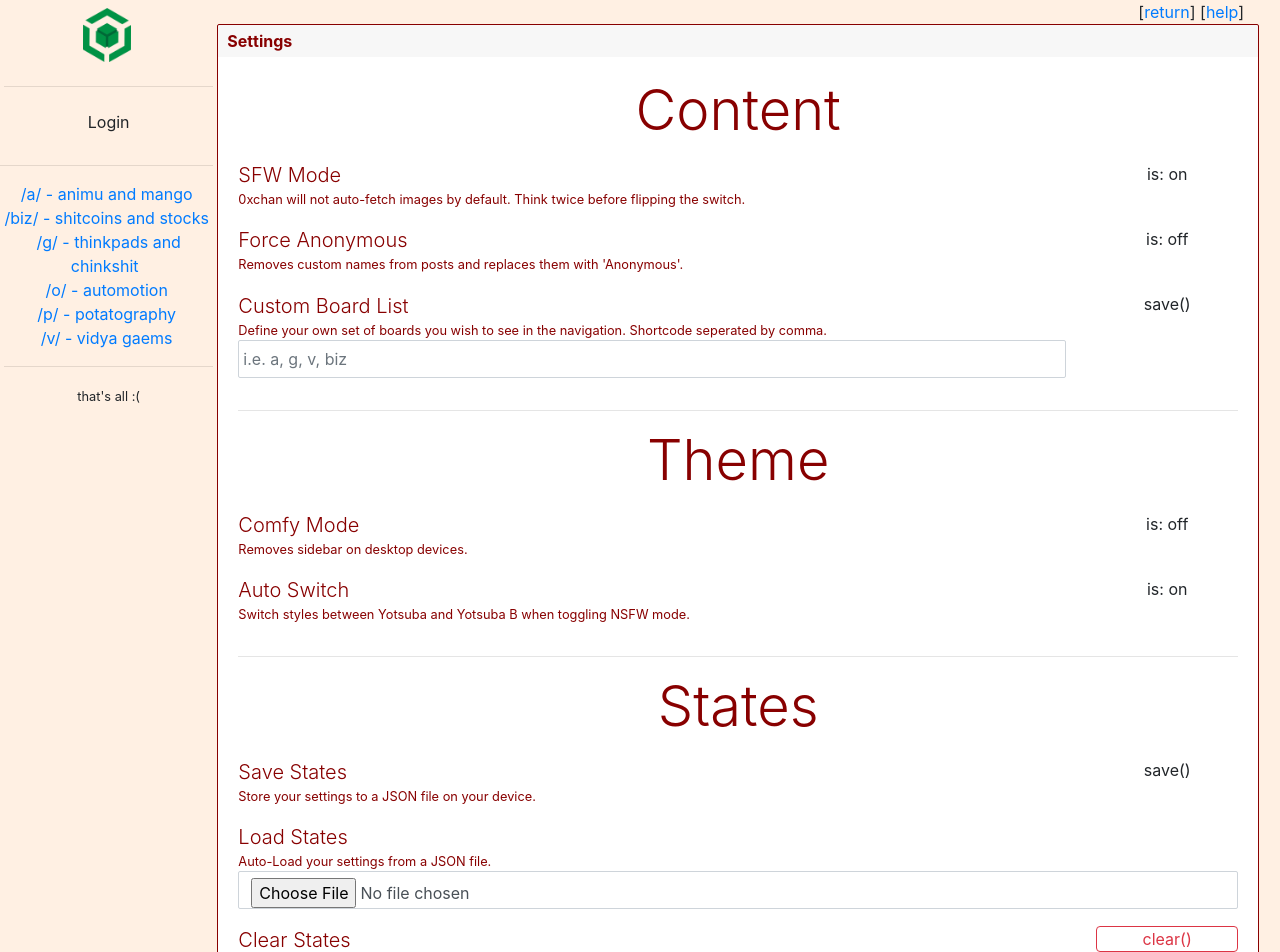
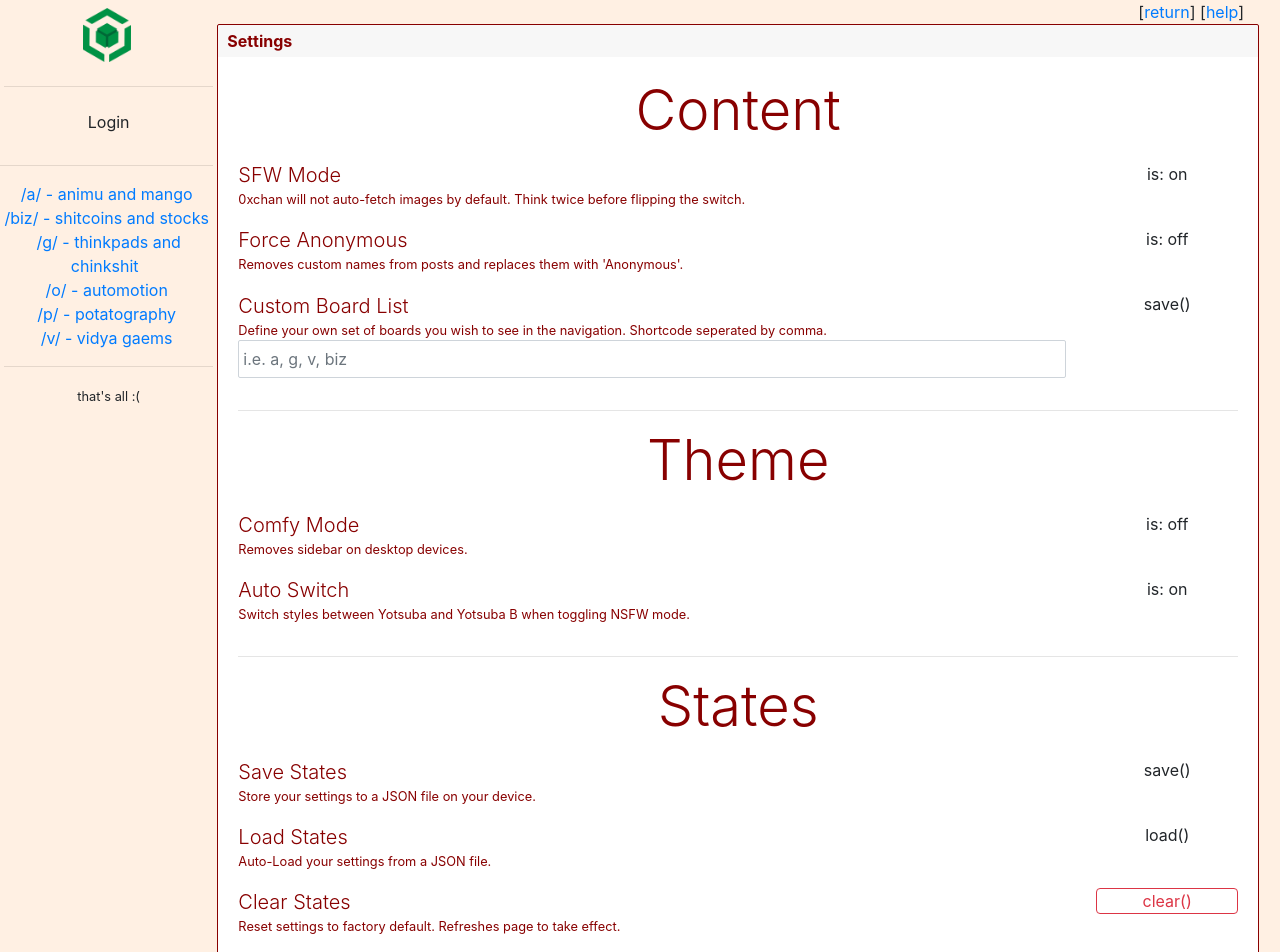
Before and after one commit to n4n0GH/0xchan-frontend, a Vue app: page /settings in a window 1280 px wide. Shown: the top 952 px of the page. Built offline with nearby package versions, Linux system fonts and the light colour scheme; some icons are missing; what vue-head would draw is missing.

Commit message:
changed input field in settings to be a less ugly button instead of default html element

```diff
--- a/src/views/Settings.vue
+++ b/src/views/Settings.vue
@@ -131,10 +131,13 @@
 							</div>
 						</div>
 						<div class="row">
-							<div class="col mb-3">
+							<div class="col">
 								<p class="mb-0 lead">Load States</p>
-								<p class="small font-chan-normal mb-0">Auto-Load your settings from a JSON file.</p>
-								<input type="file" class="form-control" @change="fileSelect">
+								<p class="small font-chan-normal">Auto-Load your settings from a JSON file.</p>
+								<input type="file" @change="fileSelect" style="display:none;" ref="loadSelection">
+							</div>
+							<div class="col-12 col-sm-2">
+								<button class="p-0 w-100 px-1 btn btn-outline-chan text-mono" @click="$refs.loadSelection.click()">load()</button>
 							</div>
 						</div>
 						<div class="row">
```
